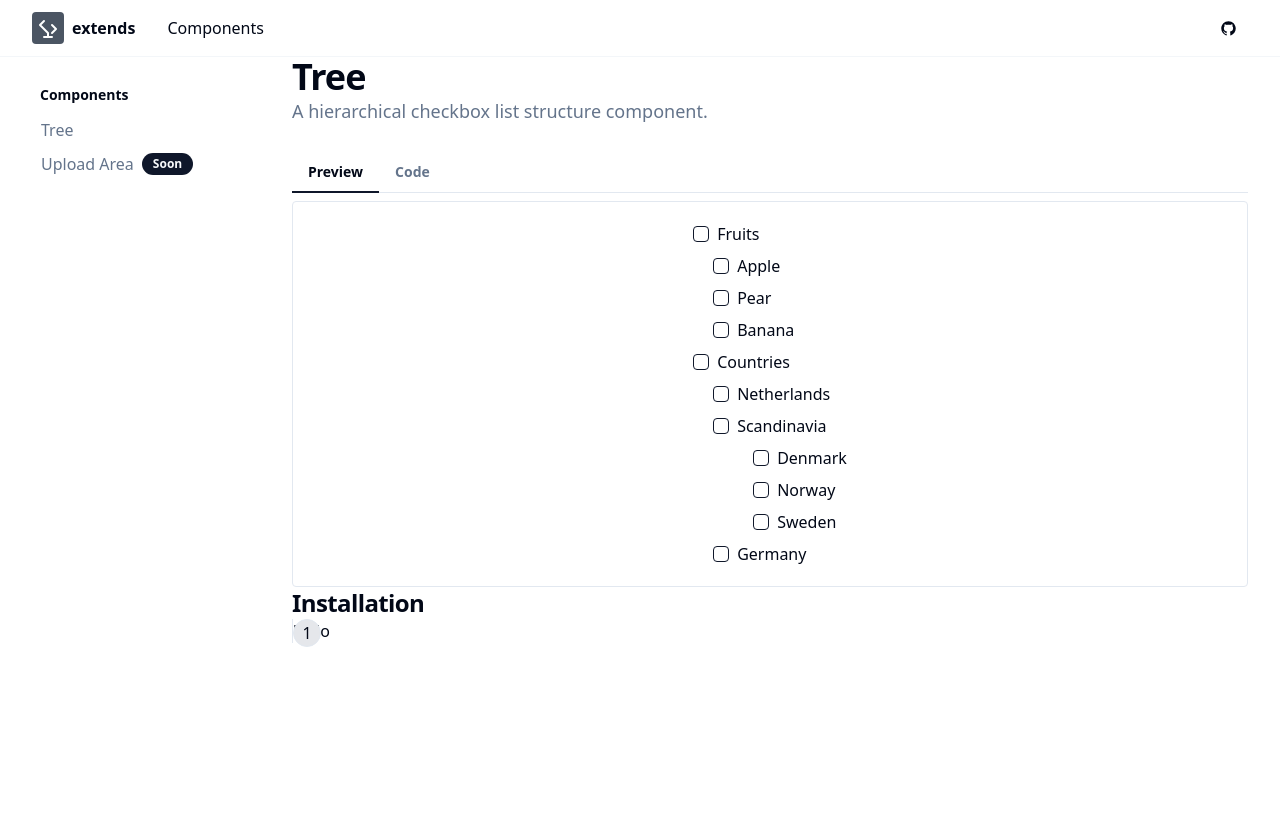
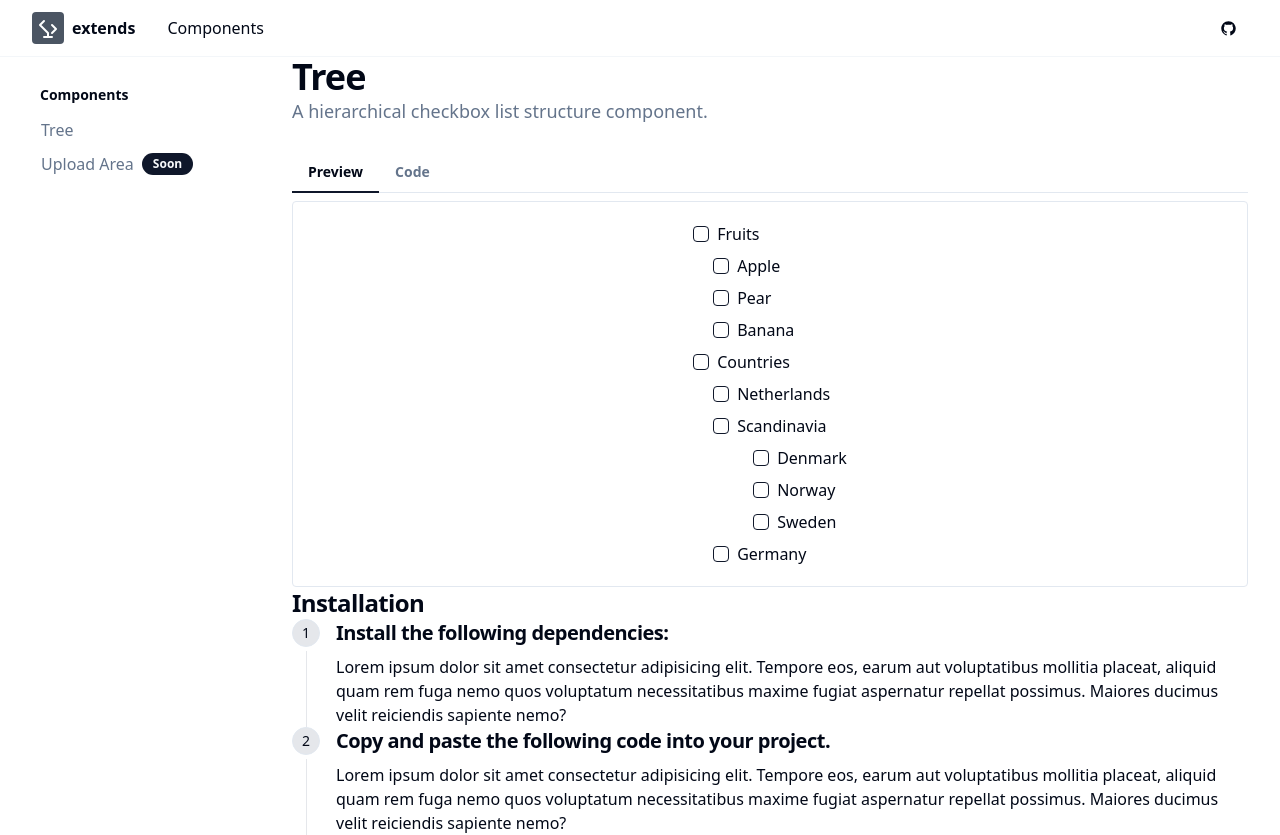
Before and after one commit to lucioew28/extends, a React (Vite) app: page /components/tree in a window 1280 px wide. Before the commit the page ends 800 px from the top, so only its background shows below. Built offline with nearby package versions, Linux system fonts and the light colour scheme.

Commit message:
add step component

```diff
--- /dev/null
+++ b/src/components/Step/composition/ContentStep.tsx
@@ -0,0 +1,7 @@
+import { Div } from "@/types/step";
+
+interface ContentStepInterface extends Div {}
+
+export default function ContentStep({ children }: ContentStepInterface) {
+  return <div className="space-y-2">{children}</div>;
+}
--- /dev/null
+++ b/src/components/Step/composition/ContentTitle.tsx
@@ -0,0 +1,11 @@
+import { H3 } from "@/types/step";
+
+interface ContentTitleInterface extends H3 {}
+
+export default function ContentTitle({ children }: ContentTitleInterface) {
+  return (
+    <h3 className="font-heading scroll-m-20 text-xl font-semibold tracking-tight">
+      {children}
+    </h3>
+  );
+}
--- /dev/null
+++ b/src/components/Step/composition/CountStep.tsx
@@ -0,0 +1,16 @@
+import { Div } from "@/types/step";
+
+interface CountStepInterface extends Div {
+  count: number;
+}
+
+export default function CountStep({ count }: CountStepInterface) {
+  return (
+    <div className="w-fit h-full flex flex-col items-center col-span-">
+      <span className="w-7 h-7 rounded-full border bg-gray-200 flex items-center justify-center text-sm">
+        {count}
+      </span>
+      <div className="h-full flex-1 mt-1 w-[1px] bg-gray-200"></div>
+    </div>
+  );
+}
--- /dev/null
+++ b/src/components/Step/composition/RootStep.tsx
@@ -0,0 +1,11 @@
+import { Div } from "@/types/step";
+
+interface RootStepInterface extends Div {}
+
+export default function RootStep({ children }: RootStepInterface) {
+  return (
+    <div className="w-full grid grid-cols-[max-content_1fr] gap-x-4">
+      {children}
+    </div>
+  );
+}
--- /dev/null
+++ b/src/components/Step/index.tsx
@@ -0,0 +1,11 @@
+import ContentStep from "./composition/ContentStep";
+import ContentTitle from "./composition/ContentTitle";
+import CountStep from "./composition/CountStep";
+import RootStep from "./composition/RootStep";
+
+export const Step = {
+  Root: RootStep,
+  Count: CountStep,
+  Content: ContentStep,
+  Title: ContentTitle,
+};
--- a/src/pages/Tree/index.tsx
+++ b/src/pages/Tree/index.tsx
@@ -1,3 +1,4 @@
+import { Step } from "@/components/Step";
 import { Text } from "@/components/Text";
 import { Tree } from "@/components/extends-ui/tree";
 import { ScrollArea } from "@/components/ui/scroll-area";
@@ -165,12 +166,38 @@ export default function TreePage() {
         </TabsContent>
       </Tabs>
       <Text.Title variant={"h2"} text={"Installation"} />
-      <div className="w-full border-l relative">
-        <span className="w-7 h-7 rounded-full border bg-gray-200 absolute top-0 left-0 flex items-center justify-center">
-          1
-        </span>
-        hello
-      </div>
+
+      <Step.Root>
+        <Step.Count count={1} />
+        <Step.Content>
+          <Step.Title>Install the following dependencies:</Step.Title>
+          <div className="w-full">
+            <p>
+              Lorem ipsum dolor sit amet consectetur adipisicing elit. Tempore
+              eos, earum aut voluptatibus mollitia placeat, aliquid quam rem
+              fuga nemo quos voluptatum necessitatibus maxime fugiat aspernatur
+              repellat possimus. Maiores ducimus velit reiciendis sapiente nemo?
+            </p>
+          </div>
+        </Step.Content>
+      </Step.Root>
+
+      <Step.Root>
+        <Step.Count count={2} />
+        <Step.Content>
+          <Step.Title>
+            Copy and paste the following code into your project.
+          </Step.Title>
+          <div className="w-full">
+            <p>
+              Lorem ipsum dolor sit amet consectetur adipisicing elit. Tempore
+              eos, earum aut voluptatibus mollitia placeat, aliquid quam rem
+              fuga nemo quos voluptatum necessitatibus maxime fugiat aspernatur
+              repellat possimus. Maiores ducimus velit reiciendis sapiente nemo?
+            </p>
+          </div>
+        </Step.Content>
+      </Step.Root>
     </div>
   );
 }
--- /dev/null
+++ b/src/types/step.ts
@@ -0,0 +1,2 @@
+export interface Div extends React.ComponentPropsWithoutRef<"div"> {}
+export interface H3 extends React.ComponentPropsWithoutRef<"h3"> {}
```
